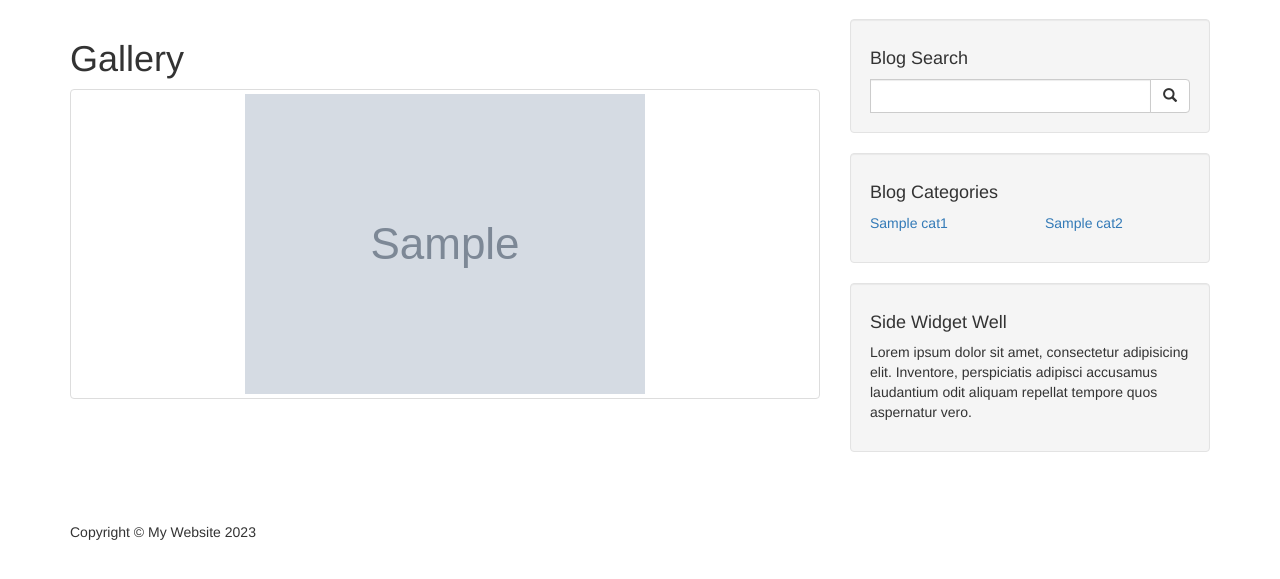
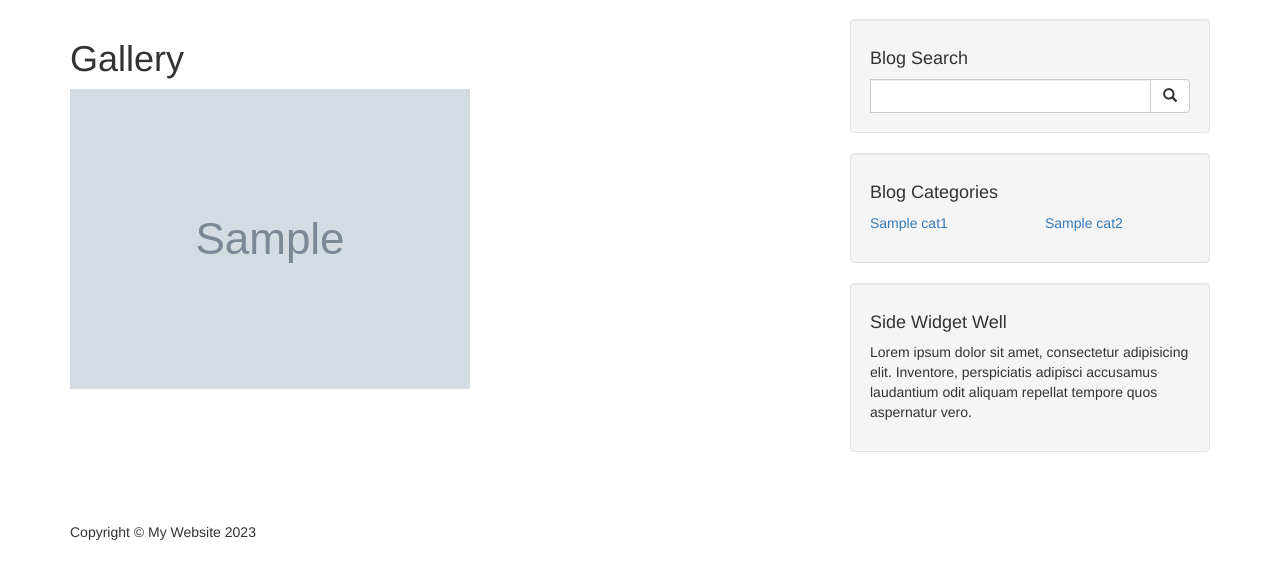
Before and after one commit to LightAstral/home_work, a Django app: template templates/gallery/index.html in a window 1280 px wide. Shown: the part 51-630 px from the top of the page. Run offline with Django 3.2, Linux system fonts and the light colour scheme; the template is opened without the code that fills it: most values are stand-ins (such as "Sample title", 1, 10 or a date in 2020); grey boxes marked "Sample" are stand-in pictures; some libraries are stand-ins or nearby versions.

Commit message:
Update index.html

```diff
--- a/templates/gallery/index.html
+++ b/templates/gallery/index.html
@@ -1,10 +1,9 @@
 {% extends "blog/base.html" %}
-{% load thumbnail %}
 {% block content %}
 
 <h1>Gallery</h1>
 {% for img in photos%}
-<div class="thumbnail">
+<div class="img">
     <img src="{{ img.image.url }}" alt="{{ img.description }}" class="card-img img-responsive">
 </div>
 {% endfor %}
```
